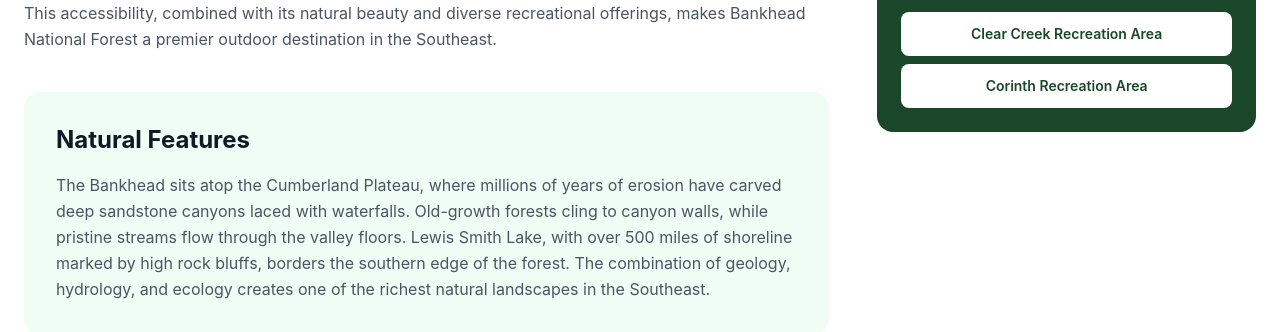
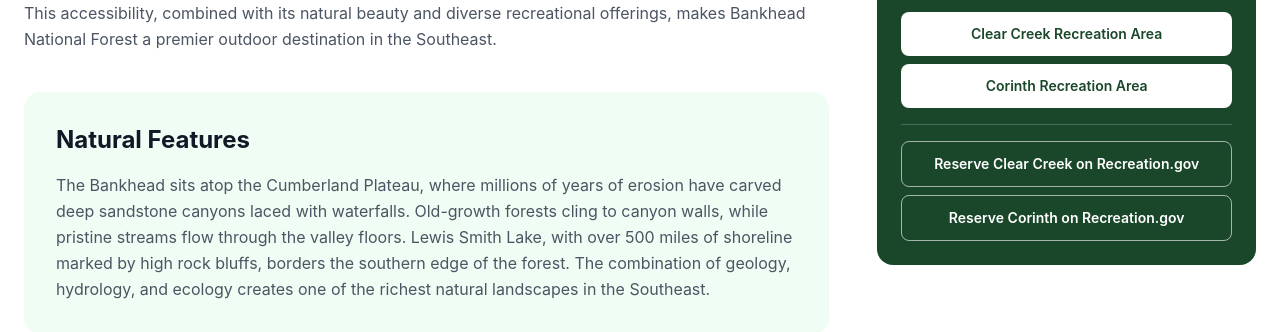
Before and after one commit to acadiamarketingmaine-hue/baserves-next, a Next.js app: page /bankhead-national-forest in a window 1280 px wide. Shown: the part 1440-1772 px from the top of the page. Built offline with nearby package versions, Linux system fonts and the light colour scheme.

Commit message:
Bankhead's page had no way to reserve a campsite; Clear Creek and Corinth now link straight to Recreation.gov

```diff
--- a/src/app/bankhead-national-forest/page.tsx
+++ b/src/app/bankhead-national-forest/page.tsx
@@ -200,6 +200,14 @@ export default async function BankheadNationalForestPage() {
                   </a>
                   <a href={content.ctas.sidebarCorinth.url} className="block w-full text-center py-3 bg-white text-forest-DEFAULT text-sm font-semibold rounded-lg hover:bg-gray-100 transition-colors">
                     {content.ctas.sidebarCorinth.label}
+                  </a>
+                </div>
+                <div className="space-y-2 mt-4 pt-4 border-t border-white/20">
+                  <a href={content.ctas.reserveClearCreek.url} target="_blank" rel="noopener noreferrer" className="block w-full text-center py-3 border border-white/60 text-white text-sm font-semibold rounded-lg hover:bg-white/10 transition-colors">
+                    {content.ctas.reserveClearCreek.label}
+                  </a>
+                  <a href={content.ctas.reserveCorinth.url} target="_blank" rel="noopener noreferrer" className="block w-full text-center py-3 border border-white/60 text-white text-sm font-semibold rounded-lg hover:bg-white/10 transition-colors">
+                    {content.ctas.reserveCorinth.label}
                   </a>
                 </div>
               </div>
--- a/src/content/defaults/bankhead-national-forest.ts
+++ b/src/content/defaults/bankhead-national-forest.ts
@@ -95,6 +95,16 @@ export const bankheadNationalForest: PropertyContent = {
       label: 'Corinth Recreation Area',
       url: '/experiences/corinth-recreation-area',
       kind: 'internal',
+    },
+    reserveClearCreek: {
+      label: 'Reserve Clear Creek on Recreation.gov',
+      url: 'https://www.recreation.gov/camping/campgrounds/231990',
+      kind: 'booking',
+    },
+    reserveCorinth: {
+      label: 'Reserve Corinth on Recreation.gov',
+      url: 'https://www.recreation.gov/camping/campgrounds/232423',
+      kind: 'booking',
     },
     birdingGuide: {
       label: 'Download Birding Guide (PDF)',
```
